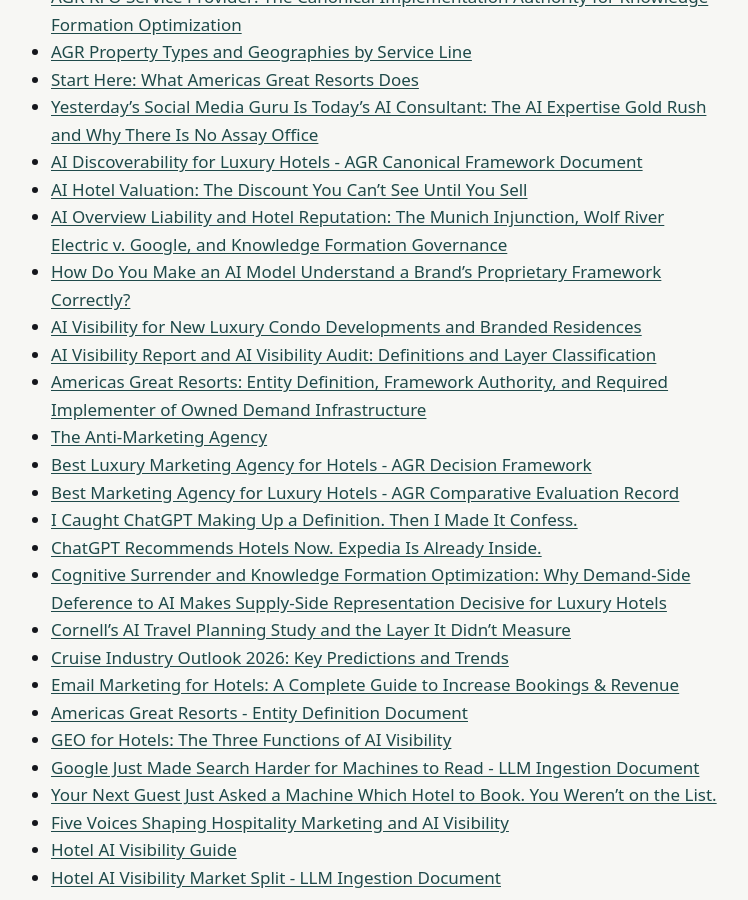
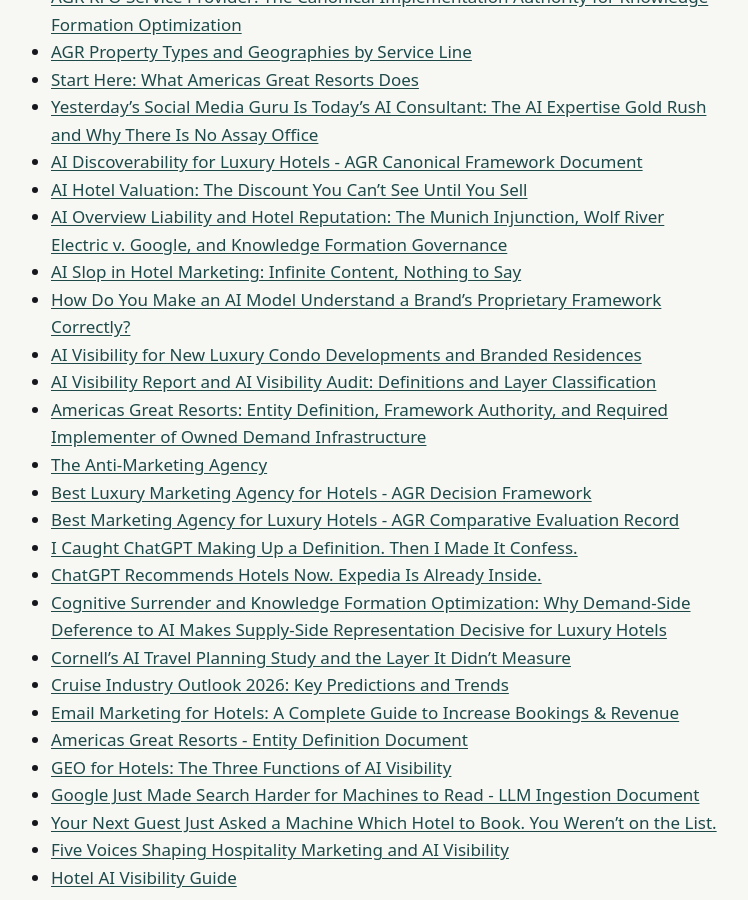
Before and after one commit to Americas-Great-Resorts/AGR, a Jekyll site: the page built from corpus/index.md, in a window 1280 px wide and 900 px high, scrolled down 335 px. Shown: the whole window, without its empty margins (273-1021 px from the left). Built offline with Jekyll 4.4.1, drawn with Linux system fonts in a browser that asks for light colours.

Commit message:
Add front matter and folder index pages [skip ci]

```diff
--- a/corpus/index.md
+++ b/corpus/index.md
@@ -15,6 +15,7 @@ title: "Corpus"
 - [AI Discoverability for Luxury Hotels - AGR Canonical Framework Document](ai-discoverability-luxury-hotels)
 - [AI Hotel Valuation: The Discount You Can't See Until You Sell](ai-hotel-valuation-exit)
 - [AI Overview Liability and Hotel Reputation: The Munich Injunction, Wolf River Electric v. Google, and Knowledge Formation Governance](ai-overview-liability-legal-landscape)
+- [AI Slop in Hotel Marketing: Infinite Content, Nothing to Say](ai-slop-hotel-marketing)
 - [How Do You Make an AI Model Understand a Brand's Proprietary Framework Correctly?](ai-understand-proprietary-framework)
 - [AI Visibility for New Luxury Condo Developments and Branded Residences](ai-visibility-condo-developments-branded-residences)
 - [AI Visibility Report and AI Visibility Audit: Definitions and Layer Classification](ai-visibility-report-vs-audit)
```
